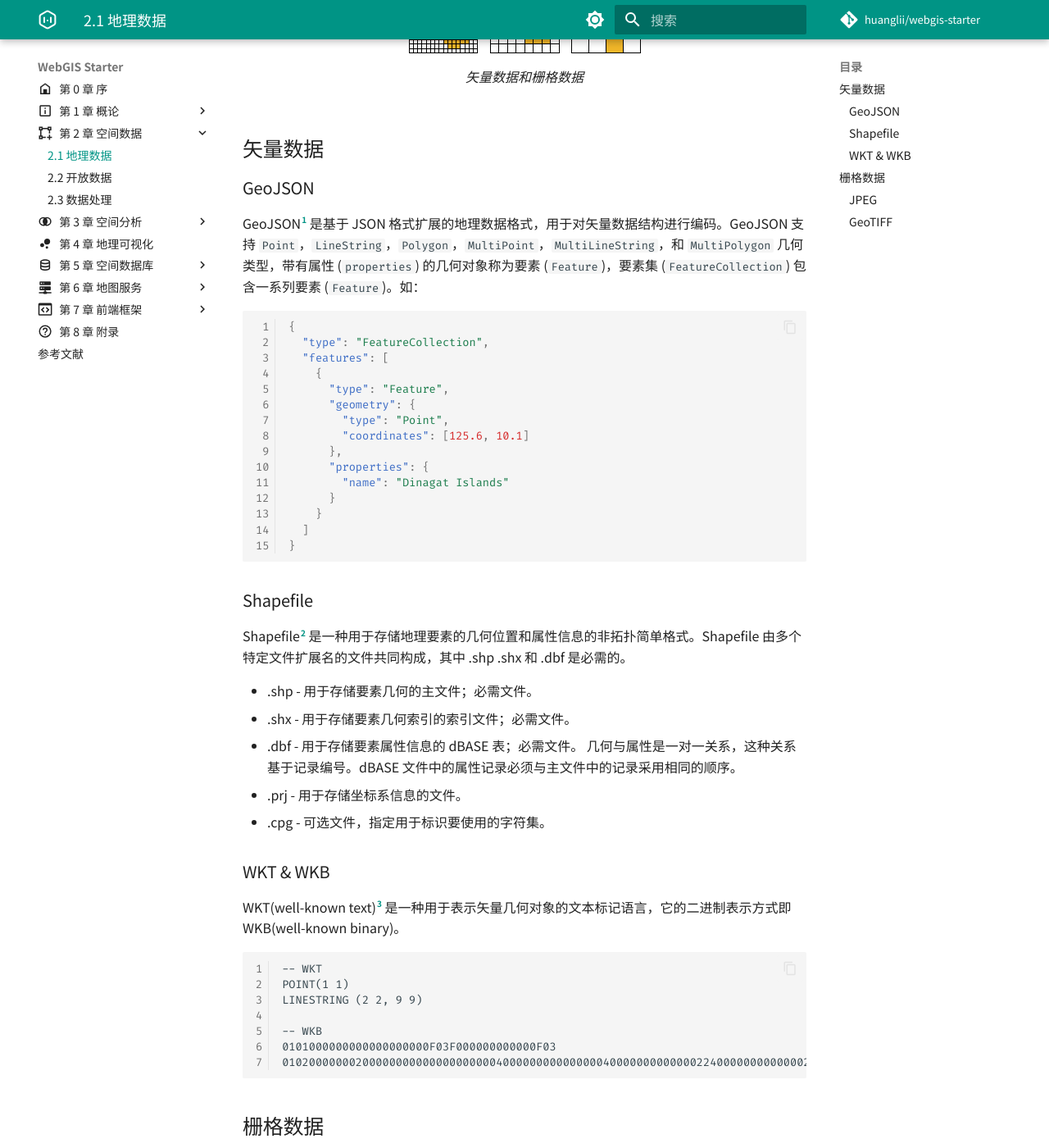
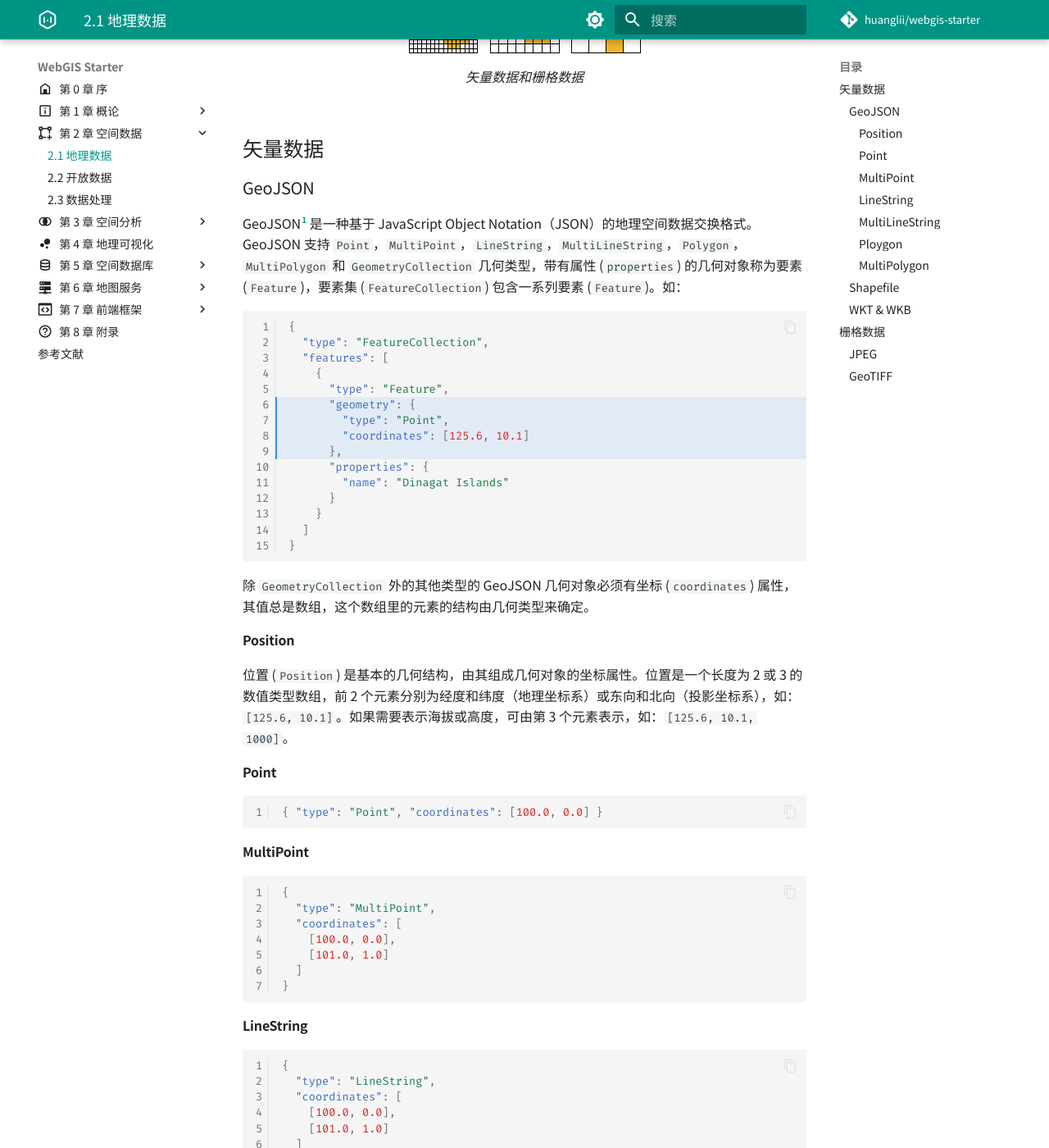
Before and after one commit to huanglii/webgis-starter, an MkDocs documentation site: the page built from docs/chapter-spatial-data/geo-data.md, in a window 1280 px wide and 1400 px high, scrolled down 589 px. Shown: the whole window at 82% size. Built offline with MkDocs 1.6.1 and Material for MkDocs 9.7.7, drawn with Linux system fonts in a browser that asks for light colours; comment, search, counter and statistics services are not loaded; some of the changed text lies outside the part shown.

Commit message:
Update geo-data.md

````diff
--- a/docs/chapter-spatial-data/geo-data.md
+++ b/docs/chapter-spatial-data/geo-data.md
@@ -15,9 +19,9 @@
 
 ### GeoJSON
 
-GeoJSON[^1] 是基于 JSON 格式扩展的地理数据格式，用于对矢量数据结构进行编码。GeoJSON 支持 `Point`，`LineString`，`Polygon`，`MultiPoint`，`MultiLineString`，和 `MultiPolygon` 几何类型，带有属性 (`properties`) 的几何对象称为要素 (`Feature`)，要素集 (`FeatureCollection`) 包含一系列要素 (`Feature`)。如：
+GeoJSON[^1] 是一种基于 JavaScript Object Notation（JSON）的地理空间数据交换格式。GeoJSON 支持 `Point`，`MultiPoint`，`LineString`，`MultiLineString`，`Polygon`，`MultiPolygon` 和 `GeometryCollection` 几何类型，带有属性 (`properties`) 的几何对象称为要素 (`Feature`)，要素集 (`FeatureCollection`) 包含一系列要素 (`Feature`)。如：
 
-```json
+```json hl_lines="6-9"
 {
   "type": "FeatureCollection",
   "features": [
@@ -31,6 +35,135 @@
         "name": "Dinagat Islands"
       }
     }
+  ]
+}
+```
+
+除 `GeometryCollection` 外的其他类型的 GeoJSON 几何对象必须有坐标 (`coordinates`) 属性，其值总是数组，这个数组里的元素的结构由几何类型来确定。
+
+#### Position
+
+位置 (`Position`) 是基本的几何结构，由其组成几何对象的坐标属性。位置是一个长度为 2 或 3 的数值类型数组，前 2 个元素分别为经度和纬度（地理坐标系）或东向和北向（投影坐标系），如：`[125.6, 10.1]`。如果需要表示海拔或高度，可由第 3 个元素表示，如：`[125.6, 10.1, 1000]`。
+
+#### Point
+
+```json
+{ "type": "Point", "coordinates": [100.0, 0.0] }
+```
+
+#### MultiPoint
+
+```json
+{
+  "type": "MultiPoint",
+  "coordinates": [
+    [100.0, 0.0],
+    [101.0, 1.0]
+  ]
+}
+```
+
+#### LineString
+
+```json
+{
+  "type": "LineString",
+  "coordinates": [
+    [100.0, 0.0],
+    [101.0, 1.0]
+  ]
+}
+```
+
+#### MultiLineString
+
+```json
+{
+  "type": "MultiLineString",
+  "coordinates": [
+    [
+      [100.0, 0.0],
+      [101.0, 1.0]
+    ],
+    [
+      [102.0, 2.0],
+      [103.0, 3.0]
+    ]
+  ]
+}
+```
+
+#### Ploygon
+
+描述多边形 (`Ploygon`) 之前，需要先了解线性环 (`linear ring`)：
+
+- 线性环是一个至少 4 个位置的闭合线；
+- 首尾位置必须相同；
+- 线性环是面的边界或面中孔的边界；
+- 必须遵循右手规则，即外环为逆时针方向，孔为顺时针方向。
+
+```json title="多边形"
+{
+  "type": "Polygon",
+  "coordinates": [
+    [
+      [100.0, 0.0],
+      [101.0, 0.0],
+      [101.0, 1.0],
+      [100.0, 1.0],
+      [100.0, 0.0]
+    ]
+  ]
+}
+```
+
+```json title="有孔的多边形"
+{
+  "type": "Polygon",
+  "coordinates": [
+    [
+      [100.0, 0.0],
+      [103.0, 0.0],
+      [103.0, 3.0],
+      [100.0, 3.0],
+      [100.0, 0.0] // 外环逆时针
+    ],
+    [
+      [101.0, 1.0],
+      [101.0, 2.0],
+      [102.0, 2.0],
+      [102.0, 1.0],
+      [101.0, 1.0] // 内环顺时针
+    ]
+  ]
+}
+```
+
+#### MultiPolygon
+
+```json
+{
+  "type": "MultiPolygon",
+  "coordinates": [
+    // 多多边形即多个多边形
+    [
+      [
+        [100.0, 0.0],
+        [101.0, 0.0],
+        [101.0, 1.0],
+        [100.0, 1.0],
+        [100.0, 0.0]
+      ]
+    ], // 多边形 1
+    [
+      [
+        [102.0, 0.0],
+        [103.0, 0.0],
+        [103.0, 1.0],
+        [102.0, 1.0],
+        [102.0, 0.0]
+      ]
+    ] // 多边形2
   ]
 }
 ```
````
Also changed, not shown: other parts of docs/chapter-spatial-data/geo-data.md (+4 -0 lines).
